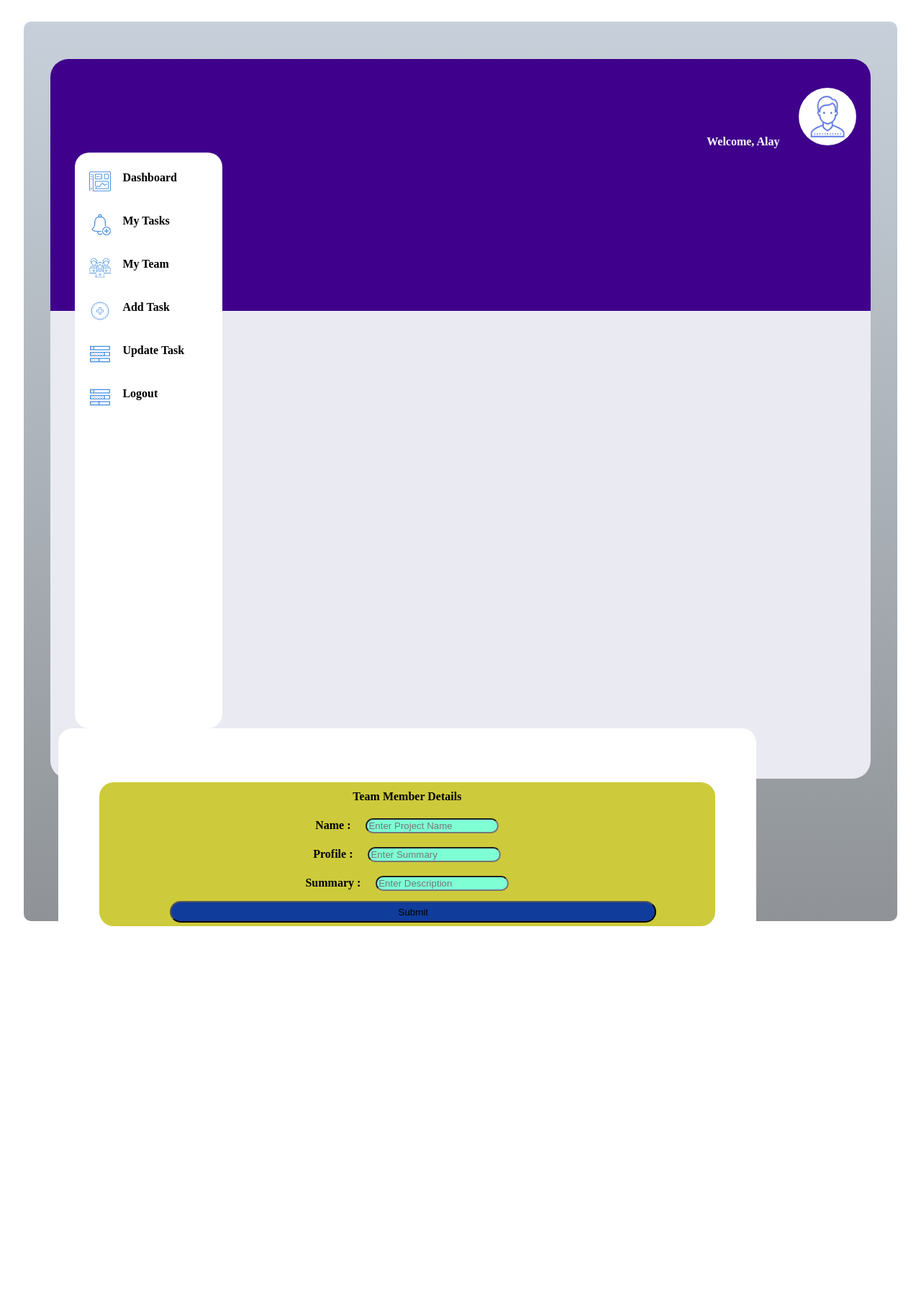
After one commit to pk-pranavv/ProjectManagementPortal, a Flask app: template templates/addteam.html in a window 1280 px wide. The commit adds this page. Shown: the whole page at 72% size. Run offline with Flask 2, Linux system fonts and the light colour scheme; the template is opened without the code that fills it, so the values that code supplies are empty.

Commit message:
Finalized Frontend v1

```diff
--- a/static/styles/allpages.css
+++ b/static/styles/allpages.css
@@ -1,7 +1,7 @@
 
 .outerpage{
     /* border: 1px solid rgb(224, 14, 154); */
-    height: 800px;
+    height: 1000px;
     width: 90%;
     background-image: linear-gradient(#c7d0da,#8f9397);
     border-radius: 10px;
@@ -17,7 +17,7 @@
 
 .webpage{
     /* border: 1px solid rgb(224, 14, 154); */
-    height: 700px;
+    height: 900px;
     width: 94%;
     background: linear-gradient(
         #3f008b 0%,
@@ -36,7 +36,7 @@
 
 .sidebar{
   /* border: 1px solid black; */
-  height: 500px;
+  height: 700px;
   width: 18%;
   float: left;
   margin-top: 40px;
@@ -77,7 +77,7 @@
 .mainpage{
     /* border: 1px solid black; */
     font-weight: bold;
-    height: 450px;
+    height: 600px;
     width: 75%;
     float: left;
     border-radius: 20px;
@@ -98,14 +98,15 @@
 }
 
 
+
 /* CSS FOR FORM STARTS HERE */
 table{
   /* border: 1px solid; */
-  height: 350px;
+  /* height: 350px; */
   padding: 5px;
   width: 100%;
   /* margin-left: 15%; */
-  margin-top: 50px;
+  margin-top: 75px;
   border-collapse:collapse;
   background-color: rgba(202, 200, 45, 0.932);
   border-radius: 20px;
@@ -147,3 +148,16 @@ input {
   background-color: rgb(94, 7, 22);
   color: white;
 }
+
+.logo{
+  margin-left: 35%;
+  margin-bottom: 10px;
+  /* margin-top: 100px; */
+}
+#logoimg{
+  border-radius: 30px;
+}
+
+#teamform{
+  margin-top: 50px;
+}
--- /dev/null
+++ b/templates/addteam.html
@@ -0,0 +1,85 @@
+<!DOCTYPE html>
+<head>
+    <title>Add Team Member</title>
+    <link rel="stylesheet" href="../static/styles/allpages.css">
+    <link rel= "stylesheet" type= "text/css" href= "{{ url_for('static',filename='styles/newdashboard.css') }}">
+</head>
+
+
+<body>
+    <div class="outerpage">
+        <div class="webpage">
+            <div class="login">
+                Welcome, Alay
+                <img src="../static/images/person.png" alt="">
+            </div>
+            <div class="sidebar">
+                <div class="dashpic" >
+                    <img src="../static/images/icons8-dashboard-60.png" alt="1">
+                    <a href="/dashboard">Dashboard</a>
+                </div>
+                <div class="dashpic">
+                    <img src="../static/images/icons8-add-reminder-50.png" alt="1">
+                    <a href="/tasks">My Tasks</a>
+                </div>
+                <div class="dashpic">
+                    <img src="../static/images/icons8-team-58.png" alt="1">
+                    <a href="team">My Team</a>
+                </div>
+                <div class="dashpic">
+                    <img src="../static/images/icons8-add-80.png" alt="1">
+                    <a href="/add">Add Task</a>
+                </div>
+                <div class="dashpic">
+                    <img src="../static/images/icons8-tasks-50.png" alt="1">
+                    <a href="/update">Update Task</a>
+                </div>
+                <div class="dashpic">
+                    <img src="../static/images/icons8-tasks-50.png" alt="1">
+                    <a href="/login">Logout</a>
+                </div>
+            </div>
+
+            <div class="mainpage">
+
+                <form action="/issueadded" method="post">
+                    <table>
+
+                        <tr>
+                            <td colspan="4">
+                                Team Member Details
+                            </td>
+                        </tr>
+                        <tr>
+                            <td colspan="4">
+                                Name :
+                                <input type="text" placeholder="Enter Project Name" name="project">
+                            </td>
+                        </tr>
+
+                        <tr>
+                            <td colspan="4">
+                                Profile :
+                                <input type="text" placeholder="Enter Summary" name="summary">
+                            </td>
+                        </tr>
+
+                        <tr>
+                            <td colspan="4">
+                                Summary :
+                                <input type="text" name="description" placeholder="Enter Description">
+                            </td>
+                        </tr>
+
+                        <tr>
+                            <td colspan="4">
+                                <input type="submit" class="button">
+                            </td>
+                        </tr>
+                    </table>
+                </form>
+            </div>
+        </div>
+    </div>
+</body>
+</html>
```
Also changed, not shown: templates/add.html (+7 -3 lines), templates/tasks.html (+8 -4 lines), templates/team.html (+19 -13 lines), templates/update.html (+7 -6 lines), lite.db.
